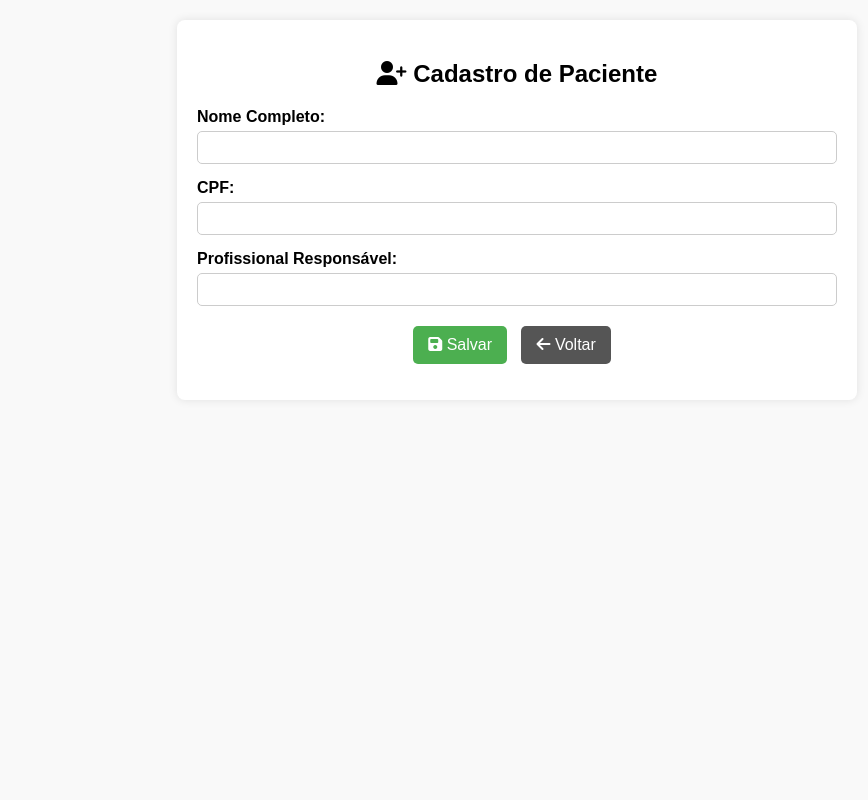
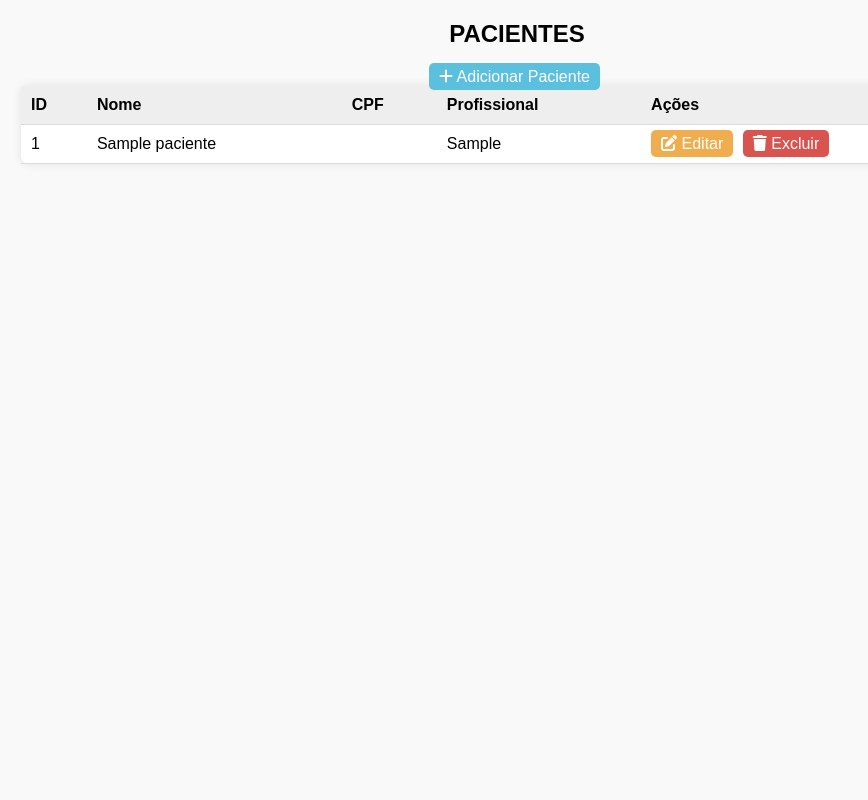
Before and after one commit to FabianoMarques/face_python_docker, a PHP site: page /App/cad_paciente.php in a window 1280 px wide. Shown: the whole page, without its empty margins (123-991 px from the left). Run offline with PHP 8.4, Linux system fonts and the light colour scheme; tables that the repository leaves empty or names only in its code hold one stand-in row (values such as "Sample post"); data that the repository does not hold is empty.

Commit message:
Segunda versão da aplicação - crud PACIENTE

```diff
--- a/App/cad_paciente.php
+++ b/App/cad_paciente.php
@@ -1,27 +1,21 @@
 <?php
 require_once '../db.php';
+$conn = (new Database())->getConnection();
 
-if ($_SERVER["REQUEST_METHOD"] == "POST") {
-    $conn = (new Database())->getConnection();
+// Excluir paciente
+if (isset($_GET['delete_id'])) {
+    $stmt = $conn->prepare("DELETE FROM paciente WHERE idpaciente=?");
+    $stmt->bind_param("i", $_GET['delete_id']);
+    if ($stmt->execute()) {
+        $mensagem = "✅ Paciente excluído com sucesso!";
+    } else {
+        $mensagem = "❌ Erro ao excluir paciente: " . $stmt->error;
+    }
+    $stmt->close();
+}
 
-    $nome = trim($_POST['nome']);
-    $cpf = trim($_POST['cpf']);
-    $profissional = trim($_POST['profissional']);
-
-    if (!empty($nome) && !empty($cpf) && !empty($profissional)) {
-        $stmt = $conn->prepare("INSERT INTO paciente (nome, CPF, profissional) VALUES (?, ?, ?)");
-        $stmt->bind_param("sss", $nome, $cpf, $profissional);
-
-        if ($stmt->execute()) {
-            $mensagem = "✅ Paciente cadastrado com sucesso!";
-        } else {
-            $mensagem = "❌ Erro ao cadastrar paciente: " . $stmt->error;
-        }
-        $stmt->close();
-    } else {
-        $mensagem = "⚠ Todos os campos são obrigatórios!";
-    }
-}
+// Buscar todos os pacientes
+$result = $conn->query("SELECT * FROM paciente");
 ?>
 
 <!DOCTYPE html>
@@ -29,115 +23,48 @@ if ($_SERVER["REQUEST_METHOD"] == "POST") {
 <head>
     <meta charset="UTF-8">
     <meta name="viewport" content="width=device-width, initial-scale=1.0">
-    <title>Cadastro de Paciente</title>
+    <title>Pacientes</title>
     <link rel="stylesheet" href="https://cdnjs.cloudflare.com/ajax/libs/font-awesome/6.4.2/css/all.min.css">
     <style>
-        body {
-            font-family: Arial, sans-serif;
-            background-color: #f9f9f9;
-            margin: 0;
-            padding: 0;
-            display: flex;
-            flex-direction: column;
-            align-items: center;
-        }
-
-        .container {
-            width: 50%;
-            background: #fff;
-            padding: 20px;
-            margin-top: 20px;
-            border-radius: 8px;
-            box-shadow: 0px 0px 10px rgba(0, 0, 0, 0.1);
-        }
-
-        h2 {
-            text-align: center;
-            margin-bottom: 20px;
-        }
-
-        .form-group {
-            margin-bottom: 15px;
-        }
-
-        label {
-            font-weight: bold;
-            display: block;
-        }
-
-        input {
-            width: 100%;
-            padding: 8px;
-            margin-top: 5px;
-            border: 1px solid #ccc;
-            border-radius: 5px;
-        }
-
-        .buttons {
-            text-align: center;
-            margin-top: 20px;
-        }
-
-        button {
-            background-color: #4CAF50;
-            color: white;
-            border: none;
-            padding: 10px 15px;
-            font-size: 16px;
-            border-radius: 5px;
-            cursor: pointer;
-            margin-right: 10px;
-        }
-
-        button:hover {
-            background-color: #45a049;
-        }
-
-        .back-btn {
-            background-color: #555;
-        }
-
-        .back-btn:hover {
-            background-color: #444;
-        }
-
-        .message {
-            text-align: center;
-            margin-top: 10px;
-            font-weight: bold;
-            color: red;
-        }
+        body { font-family: Arial, sans-serif; background-color: #f9f9f9; margin: 0; padding: 20px; text-align: center; }
+        table { width: 80%; margin: auto; border-collapse: collapse; background: white; border-radius: 8px; box-shadow: 0px 0px 10px rgba(0, 0, 0, 0.1); }
+        th, td { padding: 10px; border-bottom: 1px solid #ddd; text-align: left; }
+        th { background:rgb(238, 238, 238); color: black; }
+        .buttons { text-align: center; margin-top: 20px; }
+        .btn { padding: 5px 10px; border: none; cursor: pointer; text-decoration: none; color: white; border-radius: 5px; margin-right: 5px; }
+        .edit { background: #f0ad4e; }
+        .delete { background: #d9534f; }
+        .add { background: #5bc0de; }
     </style>
 </head>
 <body>
 
-<div class="container">
-    <h2><i class="fa fa-user-plus"></i> Cadastro de Paciente</h2>
+<h2>PACIENTES</h2>
+<?php if (!empty($mensagem)) echo "<p style='color: red;'>$mensagem</p>"; ?>
 
-    <?php if (!empty($mensagem)) echo "<p class='message'>$mensagem</p>"; ?>
+<a href="form.php" class="btn add"><i class="fa fa-plus"></i> Adicionar Paciente</a>
 
-    <form method="post">
-        <div class="form-group">
-            <label for="nome">Nome Completo:</label>
-            <input type="text" id="nome" name="nome" required>
-        </div>
-
-        <div class="form-group">
-            <label for="cpf">CPF:</label>
-            <input type="text" id="cpf" name="cpf" required>
-        </div>
-
-        <div class="form-group">
-            <label for="profissional">Profissional Responsável:</label>
-            <input type="text" id="profissional" name="profissional" required>
-        </div>
-
-        <div class="buttons">
-            <button type="submit"><i class="fa fa-save"></i> Salvar</button>
-            <a href="menu.php"><button type="button" class="back-btn"><i class="fa fa-arrow-left"></i> Voltar</button></a>
-        </div>
-    </form>
-</div>
+<table>
+    <tr>
+        <th>ID</th>
+        <th>Nome</th>
+        <th>CPF</th>
+        <th>Profissional</th>
+        <th>Ações</th>
+    </tr>
+    <?php while ($row = $result->fetch_assoc()): ?>
+    <tr>
+        <td><?= $row['idpaciente'] ?></td>
+        <td><?= $row['nome'] ?></td>
+        <td><?= $row['CPF'] ?></td>
+        <td><?= $row['profissional'] ?></td>
+        <td>
+            <a href="form.php?id=<?= $row['idpaciente'] ?>" class="btn edit"><i class="fa fa-edit"></i> Editar</a>
+            <a href="cad_paciente.php?delete_id=<?= $row['idpaciente'] ?>" class="btn delete" onclick="return confirm('Tem certeza que deseja excluir?')"><i class="fa fa-trash"></i> Excluir</a>
+        </td>
+    </tr>
+    <?php endwhile; ?>
+</table>
 
 </body>
 </html>
--- a/App/consultas.php
+++ b/App/consultas.php
@@ -114,7 +114,7 @@ $result = $conn->query($sql);
         <table>
             <tr>
                 <th>ID</th>
-                <th>ID Paciente</th>
+                <th>Paciente</th>
                 <th>Profissional</th>
                 <th>Data da Consulta</th>
             </tr>
--- a/App/resultado.php
+++ b/App/resultado.php
@@ -153,9 +153,9 @@ $result = $conn->query("SELECT * FROM paciente WHERE CPF = '$nomeArquivo'");
 
                             $result2 = $conn->query("INSERT INTO consultas (idpaciente, profissional, dt_consulta) VALUES ($idPaciente, '$profissional', '$data_hora')");
                             if ($conn->affected_rows > 0) {
-                                echo "Paciente cadastrado com sucesso!";
+                                //echo "Paciente cadastrado com sucesso!";
                             } else {
-                                echo "Erro ao cadastrar paciente.";
+                                echo "Erro ao cadastrar consulta.";
                                 // Depuração: Exibe a query antes de executar
                             }
 
```
Also changed, not shown: App/form.php (added, +115 -0 lines).
